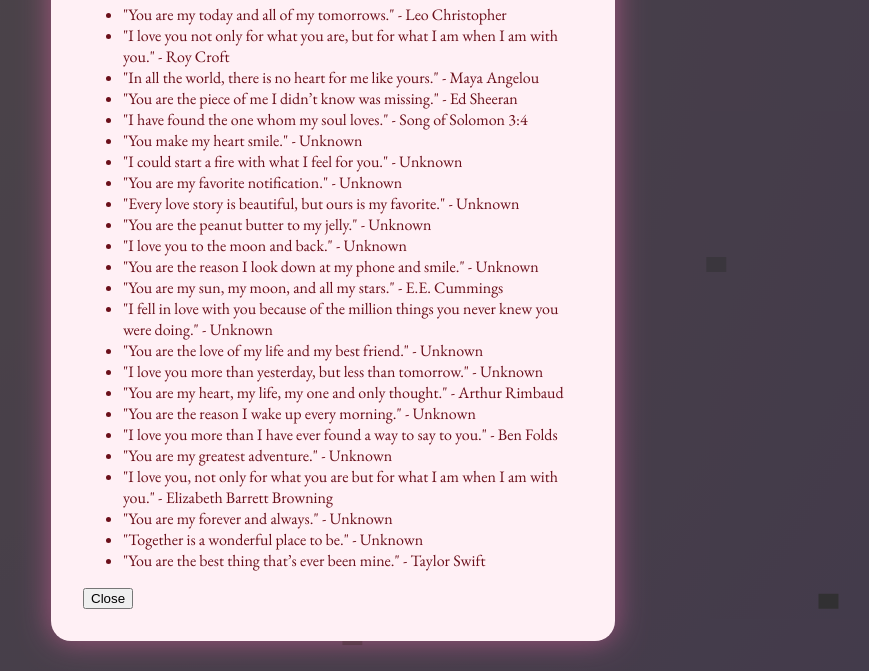
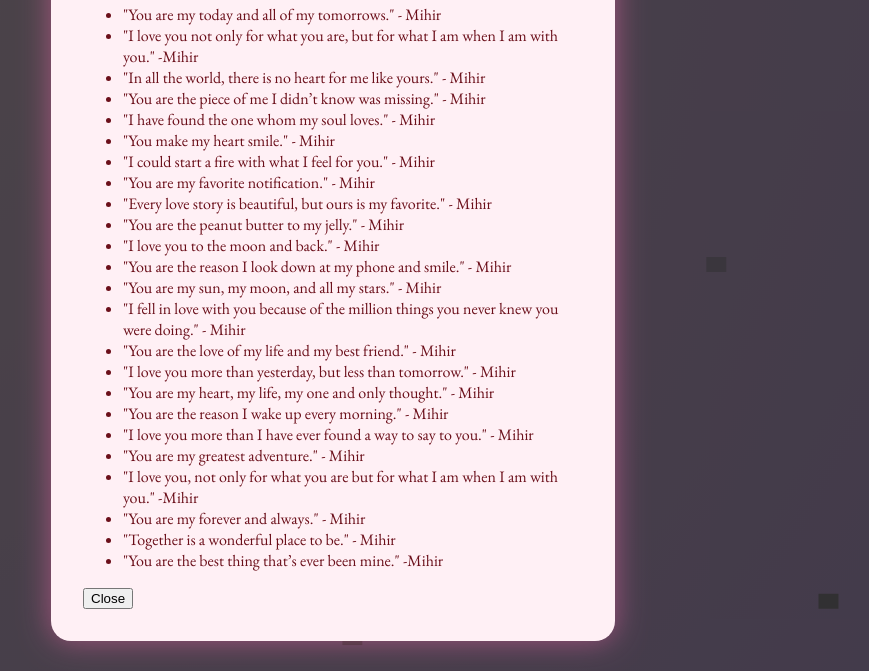
Before and after one commit to bhavyawebdev/anniversary, a plain HTML site: page index.html in a window 1280 px wide. Both pictures are taken after a click on the button "💖 Lovable Quotes". Shown: the part 129-800 px from the top of the page, without its empty margins (307-1176 px from the left). Drawn offline with nearby package versions, Linux system fonts and the light colour scheme; grey boxes are pictures that could not be loaded.

Commit message:
Update index.html

```diff
--- a/index.html
+++ b/index.html
@@ -272,30 +272,30 @@
       <div class="love-quotes-content">
         <h2>💖 Lovable Quotes</h2>
         <ul>
-          <li>"You are my today and all of my tomorrows." - Leo Christopher</li>
-          <li>"I love you not only for what you are, but for what I am when I am with you." - Roy Croft</li>
-          <li>"In all the world, there is no heart for me like yours." - Maya Angelou</li>
-          <li>"You are the piece of me I didn’t know was missing." - Ed Sheeran</li>
-          <li>"I have found the one whom my soul loves." - Song of Solomon 3:4</li>
-          <li>"You make my heart smile." - Unknown</li>
-          <li>"I could start a fire with what I feel for you." - Unknown</li>
-          <li>"You are my favorite notification." - Unknown</li>
-          <li>"Every love story is beautiful, but ours is my favorite." - Unknown</li>
-          <li>"You are the peanut butter to my jelly." - Unknown</li>
-          <li>"I love you to the moon and back." - Unknown</li>
-          <li>"You are the reason I look down at my phone and smile." - Unknown</li>
-          <li>"You are my sun, my moon, and all my stars." - E.E. Cummings</li>
-          <li>"I fell in love with you because of the million things you never knew you were doing." - Unknown</li>
-          <li>"You are the love of my life and my best friend." - Unknown</li>
-          <li>"I love you more than yesterday, but less than tomorrow." - Unknown</li>
-          <li>"You are my heart, my life, my one and only thought." - Arthur Rimbaud</li>
-          <li>"You are the reason I wake up every morning." - Unknown</li>
-          <li>"I love you more than I have ever found a way to say to you." - Ben Folds</li>
-          <li>"You are my greatest adventure." - Unknown</li>
-          <li>"I love you, not only for what you are but for what I am when I am with you." - Elizabeth Barrett Browning</li>
-          <li>"You are my forever and always." - Unknown</li>
-          <li>"Together is a wonderful place to be." - Unknown</li>
-          <li>"You are the best thing that’s ever been mine." - Taylor Swift</li>
+          <li>"You are my today and all of my tomorrows." - Mihir</li>
+          <li>"I love you not only for what you are, but for what I am when I am with you." -Mihir</li>
+          <li>"In all the world, there is no heart for me like yours." - Mihir</li>
+          <li>"You are the piece of me I didn’t know was missing." - Mihir</li>
+          <li>"I have found the one whom my soul loves." - Mihir</li>
+          <li>"You make my heart smile." - Mihir</li>
+          <li>"I could start a fire with what I feel for you." - Mihir</li>
+          <li>"You are my favorite notification." - Mihir</li>
+          <li>"Every love story is beautiful, but ours is my favorite." - Mihir</li>
+          <li>"You are the peanut butter to my jelly." - Mihir</li>
+          <li>"I love you to the moon and back." - Mihir</li>
+          <li>"You are the reason I look down at my phone and smile." - Mihir</li>
+          <li>"You are my sun, my moon, and all my stars." - Mihir</li>
+          <li>"I fell in love with you because of the million things you never knew you were doing." - Mihir</li>
+          <li>"You are the love of my life and my best friend." - Mihir</li>
+          <li>"I love you more than yesterday, but less than tomorrow." - Mihir</li>
+          <li>"You are my heart, my life, my one and only thought." - Mihir</li>
+          <li>"You are the reason I wake up every morning." - Mihir</li>
+          <li>"I love you more than I have ever found a way to say to you." - Mihir</li>
+          <li>"You are my greatest adventure." - Mihir</li>
+          <li>"I love you, not only for what you are but for what I am when I am with you." -Mihir</li>
+          <li>"You are my forever and always." - Mihir</li>
+          <li>"Together is a wonderful place to be." - Mihir</li>
+          <li>"You are the best thing that’s ever been mine." -Mihir</li>
         </ul>
         <button onclick="closeLoveQuotes()">Close</button>
       </div>
```
